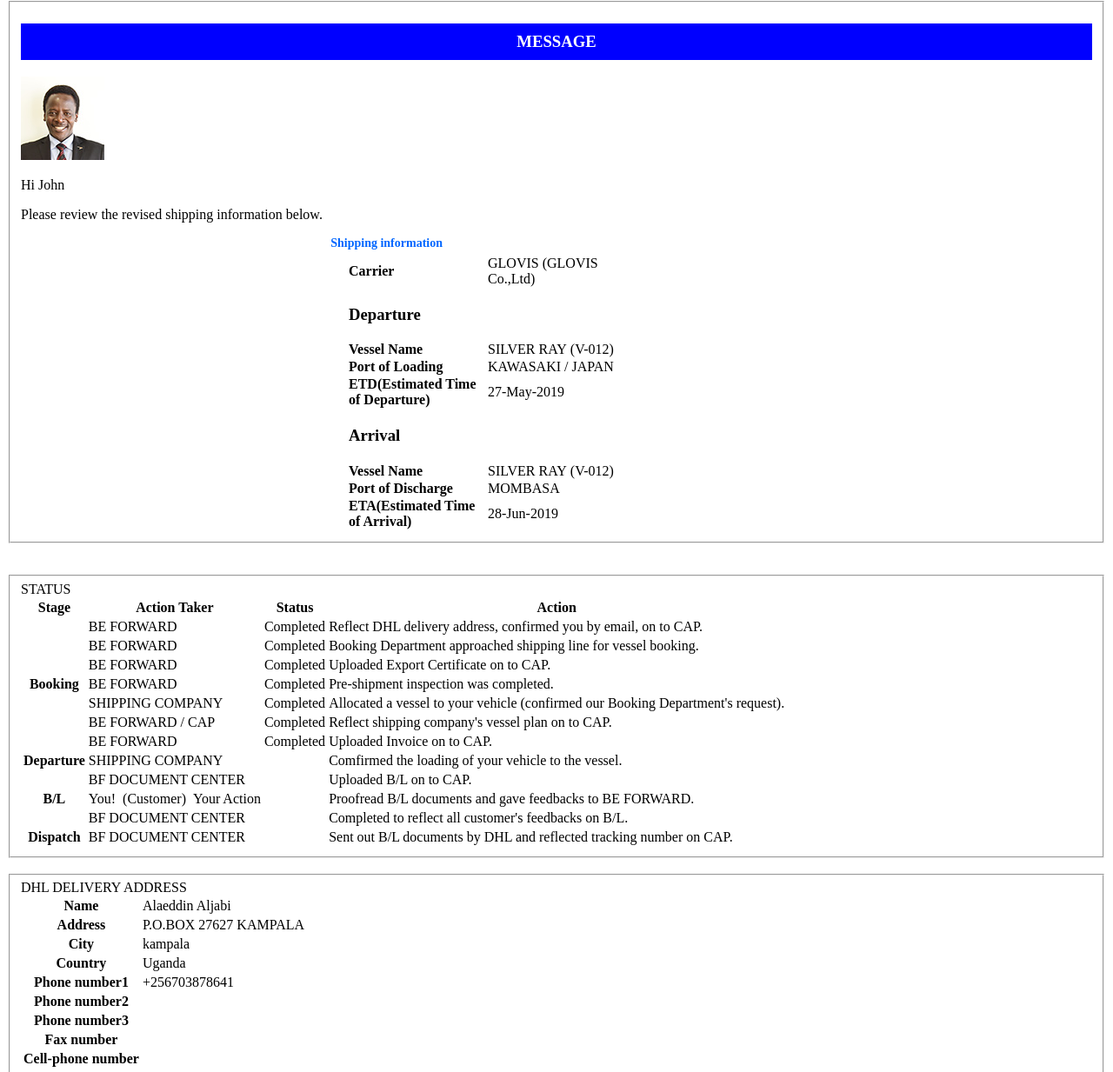
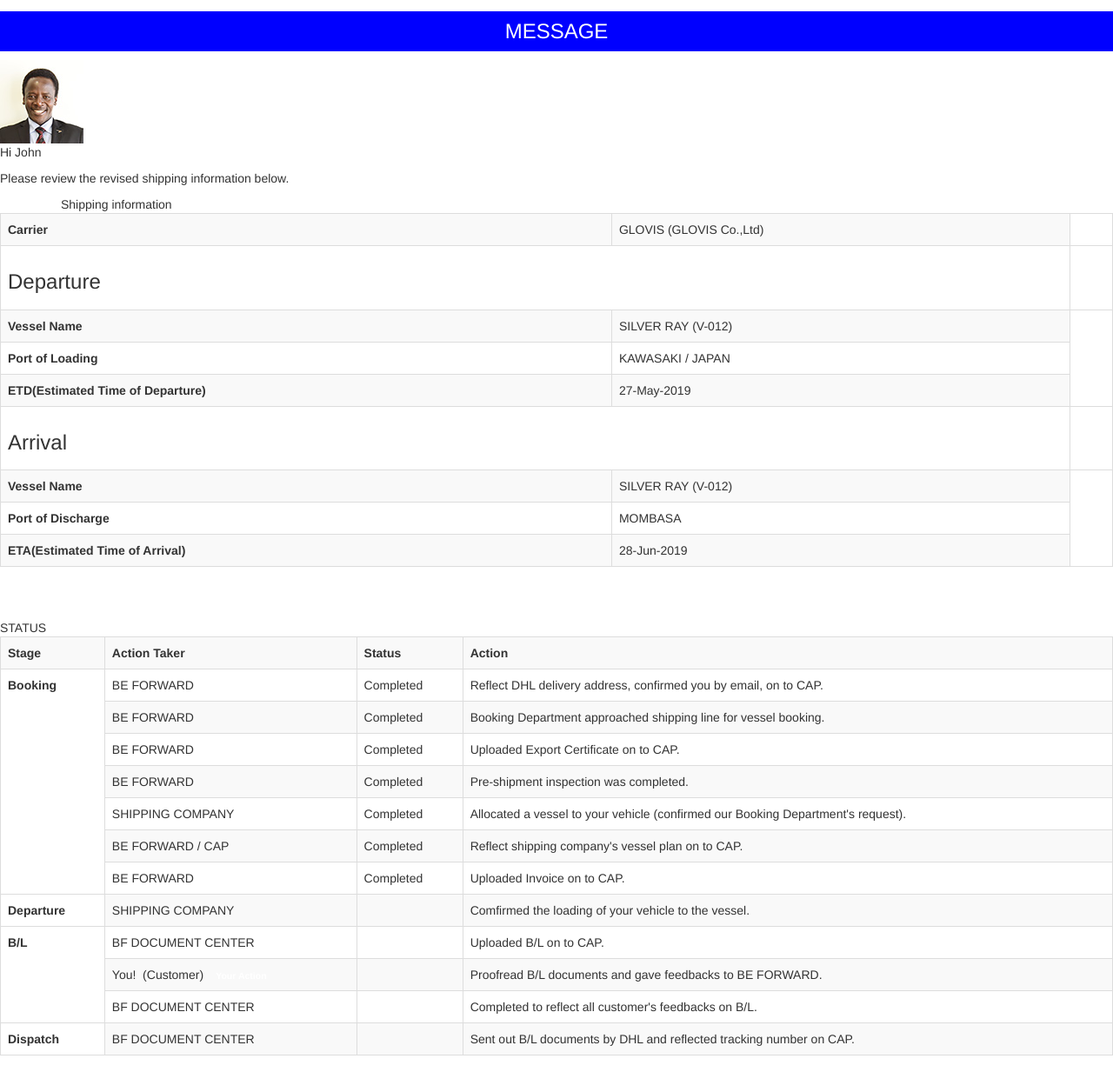
Before and after one commit to Arthur-Byamukama/car-dealer-page, a plain HTML site: page index.html in a window 1280 px wide. Shown: the part 7-1240 px from the top of the page at 87% size. Drawn offline with nearby package versions, Linux system fonts and the light colour scheme; files that its build step writes are made by us from their sources.

Commit message:
Update index.html

```diff
--- a/index.html
+++ b/index.html
@@ -4,6 +4,7 @@
     <meta charset="utf-8">
     <title>Welcome to Car Arrival Progress page!</title>
     <link rel="stylesheet" type="text/css" href="style.css" />
+    <link href="css/bootstrap.min.css" rel="stylesheet">
   </head>
   <body>
 <fieldset>
@@ -20,8 +21,8 @@
 		<div class="titlecsmid">		Please review the revised shipping information below.
 		</div>
 		<div class="massege_table" style="margin: 10px 0 3px 0;">
-			<div class="titlecsmid">Shipping information</div>
-						<table class="listcs" summary="">
+			<div class="container">Shipping information</div>
+						<table class="table table-bordered table-striped table-hover" summary="">
 					<tr class="odd">
 						<th><div class="relative">Carrier</div></th>
 						<td>GLOVIS&nbsp;(GLOVIS Co.,Ltd)</td>
@@ -69,7 +70,7 @@
     <div id="main_full">
 	<div class="titlecs">STATUS</div>
 		<div class="status_table">
-			<table class="listcs" summary="">
+			<table class="table table-bordered table-striped table-hover" summary="">
 				<tbody>
 					<tr>
 						<th class="w10">Stage</th>
@@ -151,7 +152,7 @@
 <fieldset>
   <div class="contents_table">
 				<div class="titlecsmid">DHL DELIVERY ADDRESS</div>
-				<table class="table" summary="">
+				<table class="table table-bordered table-striped table-hover" summary="">
 					<tbody>
 						<tr class="odd">
 							<th>Name</th>
@@ -263,6 +264,6 @@
 
 
 
-
+<script src="js/bootstrap.min.js"></script>
   </body>
 </html>
```
